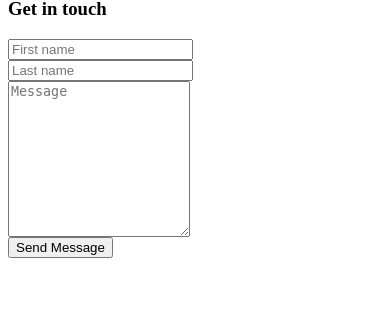
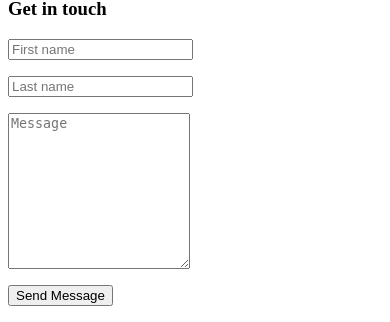
Before and after one commit to Wolfy64/Project3, a PHP site: page /home.php in a window 390 px wide. Shown: the part 982-1304 px from the top of the page. Before the commit the page ends 1240 px from the top, so only its background shows below. Run offline with PHP 8.4, Linux system fonts and the light colour scheme.

Commit message:
Responsive frontend

```diff
--- a/App/Controllers/Router.php
+++ b/App/Controllers/Router.php
@@ -99,7 +99,7 @@ class Router
 
         if ( $methodName != NULL ){
             // Load Controller
-             return new $controller($this, $methodName);
+            return new $controller($this, $methodName);
         } else{
             // Load Controller whith first parameter of URI (Page)
             return new $controller($this, $this->uriPage);
--- a/App/Views/Frontend/home.php
+++ b/App/Views/Frontend/home.php
@@ -1,19 +1,20 @@
-<section class="container-fluid">
+<div clas="view hm-black-strong">
+    <div class="full-bg-img flex center">
+        <div class= "container">
 
-    <!-- First section -->
-    <div id="home" class="container col-lg-12 ">
+            <div id= 'home' class="row text-center">
 
-        <div clas="row align-middle">
+                <!--First column-->
+                <div class="col-lg-12">
 
-            <div class="col-6 jumbotron">
-
-                <div class="">
+                    <div class="jumbotron">
 
                             <h3 class="display-4"> Single ticket to Alaska</h3>
 
                             <p>
                                 "Lorem ipsum dolor sit amet, consectetur adipiscing elit, sed do eiusmod tempor incididunt ut labore et dolore magna aliqua. Ut enim ad minim veniam, quis nostrud exercitation ullamco laboris nisi ut aliquip ex ea commodo consequat. Duis aute irure dolor in reprehenderit in voluptate velit esse cillum dolore eu fugiat nulla pariatur. Excepteur sint occaecat cupidatat non proident, sunt in culpa qui officia deserunt mollit anim id est laborum."
                             </p>
+
                             <p>
                                 <a href="#">
                                     <button type="button" class="btn btn-outline-light btn-sm border-0">
@@ -58,22 +59,16 @@
                             </a>
 
                         </div>
-
+                    </div>
+                <!--First column-->
 
             </div>
 
-        </div>
+            <div id="about" class="row text-center">
+                <!--Second column-->
+                <div class="col-lg-6">
 
-    </div>
-
-    <!-- Second section -->
-    <div id="about" class="container col-12">
-
-        <div class="row ">
-
-            <div class="col-6 text-center">
                     <h3>About Me</h3>
-
 
                     <img src="/img/portrait.jpeg" alt="Jean Forteroche" class="img-thumbnail">
 
@@ -84,34 +79,41 @@
                     <p>
                         Aliquet dolor ultricies sem rhoncus dolor ullamcorper pharetra dis condimentum ullamcorper rutrum vehicula id nisi vel aptent orci litora hendrerit penatibus erat ad sit. In a semper velit eleifend a viverra adipiscing a phasellus urna praesent parturient integer ultrices montes parturient suscipit posuere quis aenean. Parturient euismod ultricies commodo arcu elementum suspendisse id dictumst at ut vestibulum conubia quisque a himenaeos dictum proin dis purus integer mollis parturient eros scelerisque dis libero parturient magnis.
                     </p>
+
                 </div>
+                <!--Second column-->
 
-            <div class="col-6 text-center">
+                <!--Third column-->
+                <div class="col-lg-6">
+
                     <h3>Get in touch</h3>
 
                     <form>
 
-                    <div class="row">
-                        <div class="col">
+                        <div class="form-group">
+
+                            <p>
                                 <input type="text" class="form-control" placeholder="First name">
-                        </div>
-                        <div class="col">
+                            </p>
+
+                            <p>
                                 <input type="text" class="form-control" placeholder="Last name">
-                        </div>
-                    </div>
+                            </p>
 
-                    <div class="field">
+                            <p>
                                 <textarea name="message" class="form-control" rows="10" placeholder="Message"></textarea>
-                    </div>
+                            </p>
 
                             <button type="button" class="btn btn-outline-light">Send Message</button>
+
+                        </div>
 
                     </form>
 
                 </div>
-
+                <!--Third column-->
             </div>
 
         </div>
-
-</section>
+    </div>
+</div>
--- a/App/Views/Template/header.php
+++ b/App/Views/Template/header.php
@@ -11,7 +11,7 @@
             <ul class="navbar-nav mr-auto mt-2 mt-lg-0  mx-auto">
 
                 <li class="nav-item active">
-                    <a class="nav-link" href="/index.php"> HOME <span class="sr-only">(current)</span> </a>
+                    <a class="nav-link" href="/index"> HOME <span class="sr-only">(current)</span> </a>
                 </li>
 
                 <li class="nav-item active">
```
Also changed, not shown: App/Views/Backend/signIn.php (+7 -14 lines), App/Web/css/style.css (+7 -10 lines), PostManager.php (deleted, +0 -147 lines), 1 other file. Lines whose indentation alone changed are shown as unchanged.
